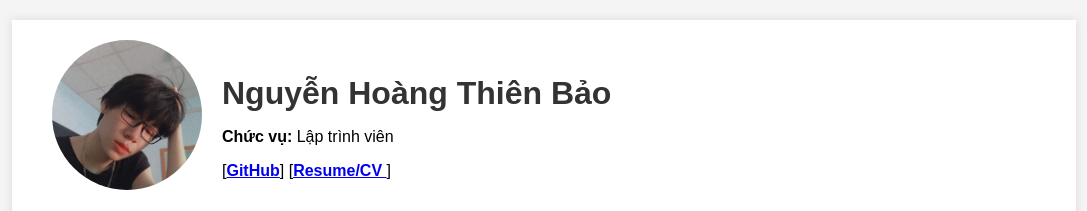
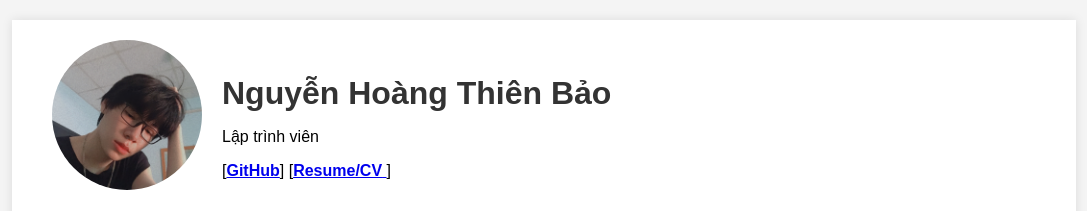
Before and after one commit to ThienBao224/ThienBao224.github.io, a plain HTML site: page index.html in a window 1280 px wide. Shown: the top 211 px of the page, without its empty margins (96-1183 px from the left). Drawn offline with Linux system fonts and the light colour scheme.

Commit message:
Update index.html

```diff
--- a/index.html
+++ b/index.html
@@ -96,7 +96,7 @@
             </div>
             <div>
                 <h1>Nguyễn Hoàng Thiên Bảo</h1>
-                <p><strong>Chức vụ:</strong> Lập trình viên</p>
+                <p> Lập trình viên</p>
                 [<a href="https://github.com/ThienBao224"><strong>GitHub</strong></a>]
                 [<a href="./img/CV.pdf"><strong>Resume/CV</strong> </a>]
             </div>
```
